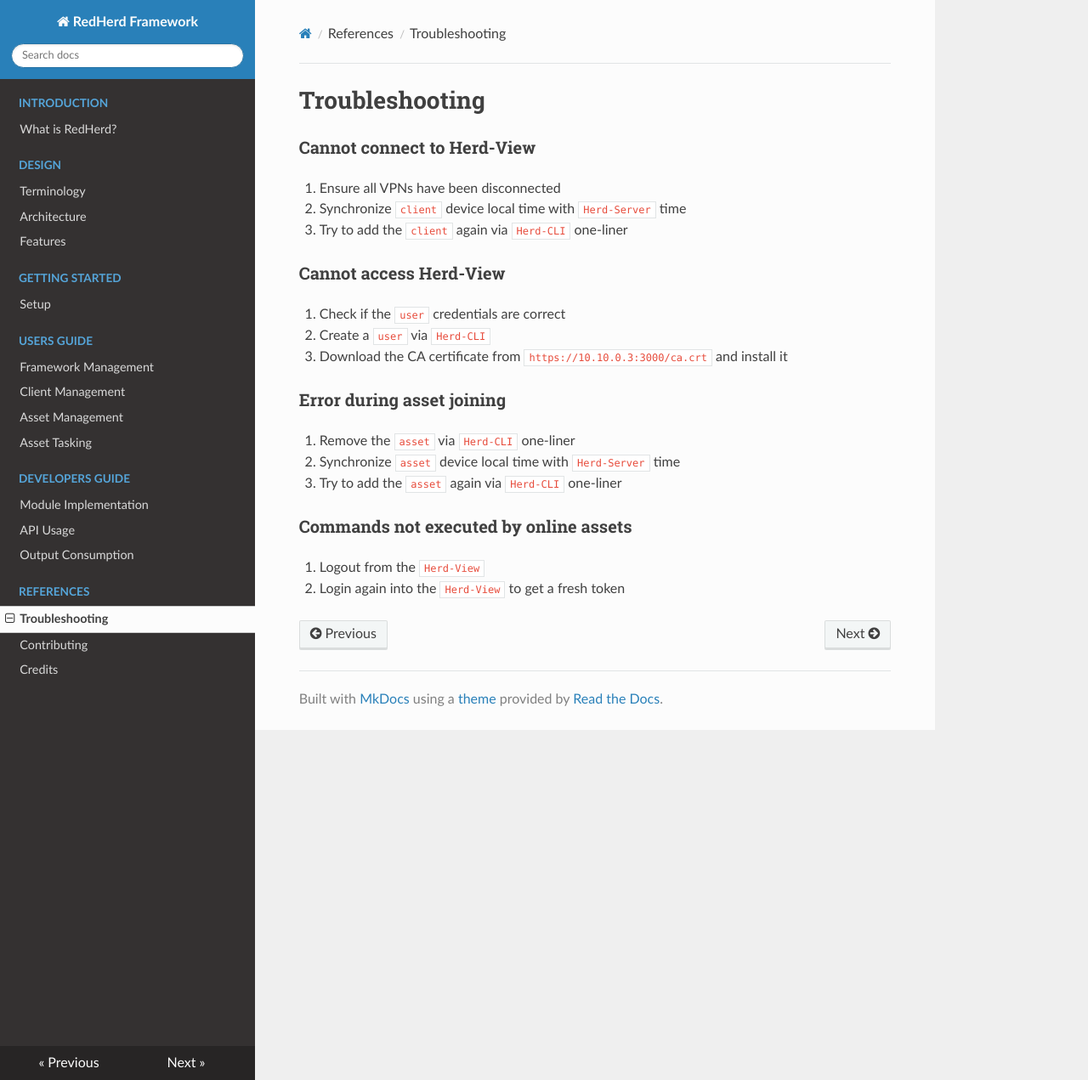
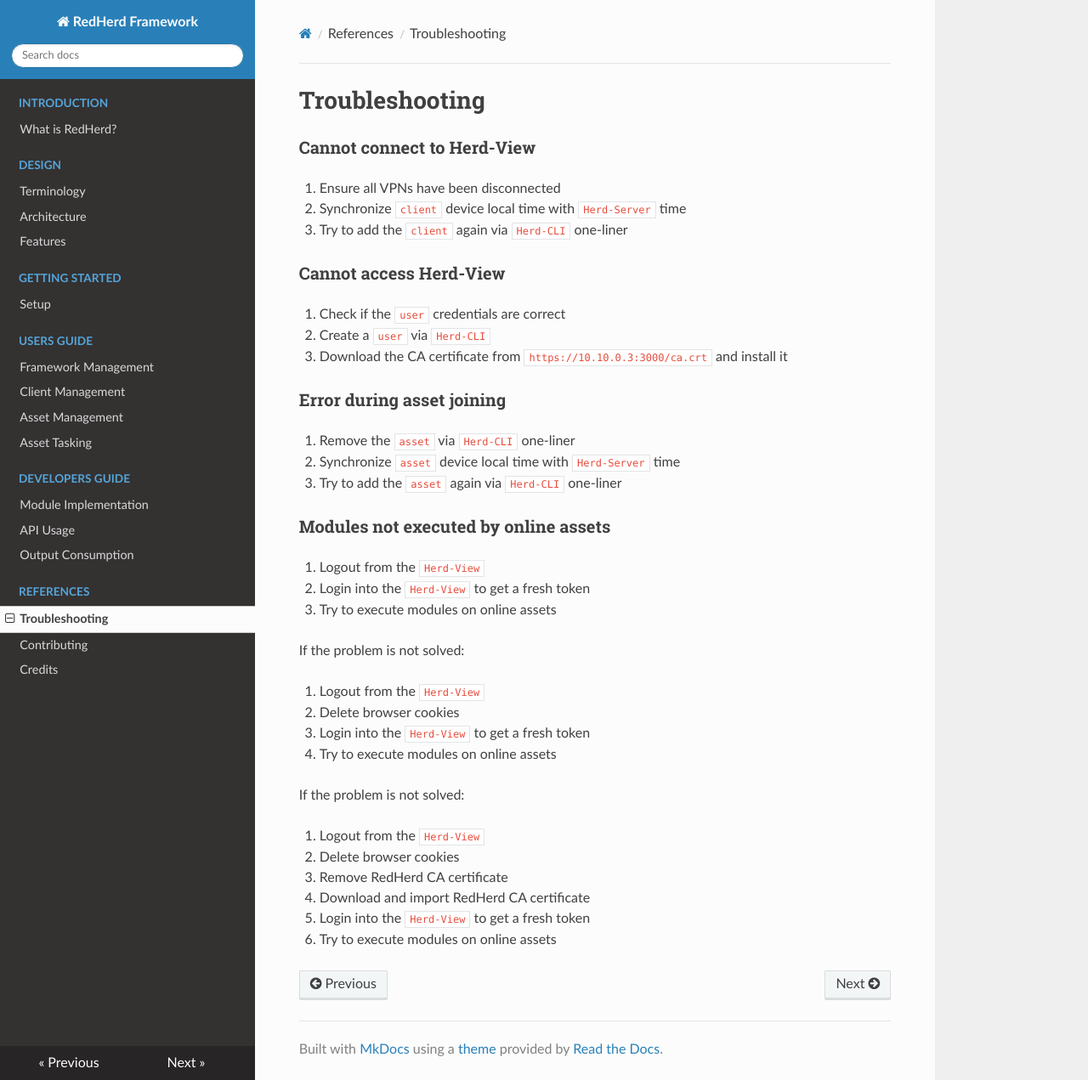
Before and after one commit to redherd-project/redherd-documentation, an MkDocs documentation site: the page built from docs/references/troubleshooting.md, in a window 1280 px wide and 1271 px high. Shown: the whole window at 85% size. Built offline with MkDocs 1.6.1, drawn with Linux system fonts in a browser that asks for light colours; nearby versions of some CDN libraries.

Commit message:
Updated docs

```diff
--- a/docs/references/troubleshooting.md
+++ b/docs/references/troubleshooting.md
@@ -18,7 +18,24 @@
 2. Synchronize `asset` device local time with `Herd-Server` time
 3. Try to add the `asset` again via `Herd-CLI` one-liner
 
-### Commands not executed by online assets
+### Modules not executed by online assets
 
 1. Logout from the `Herd-View`
-2. Login again into the `Herd-View` to get a fresh token
+2. Login into the `Herd-View` to get a fresh token
+3. Try to execute modules on online assets
+
+If the problem is not solved:
+
+1. Logout from the `Herd-View`
+2. Delete browser cookies
+3. Login into the `Herd-View` to get a fresh token
+4. Try to execute modules on online assets
+
+If the problem is not solved:
+
+1. Logout from the `Herd-View`
+2. Delete browser cookies
+3. Remove RedHerd CA certificate
+4. Download and import RedHerd CA certificate
+5. Login into the `Herd-View` to get a fresh token
+6. Try to execute modules on online assets
```
Also changed, not shown: docs/users-guide/framework-management.md (+6 -0 lines).
